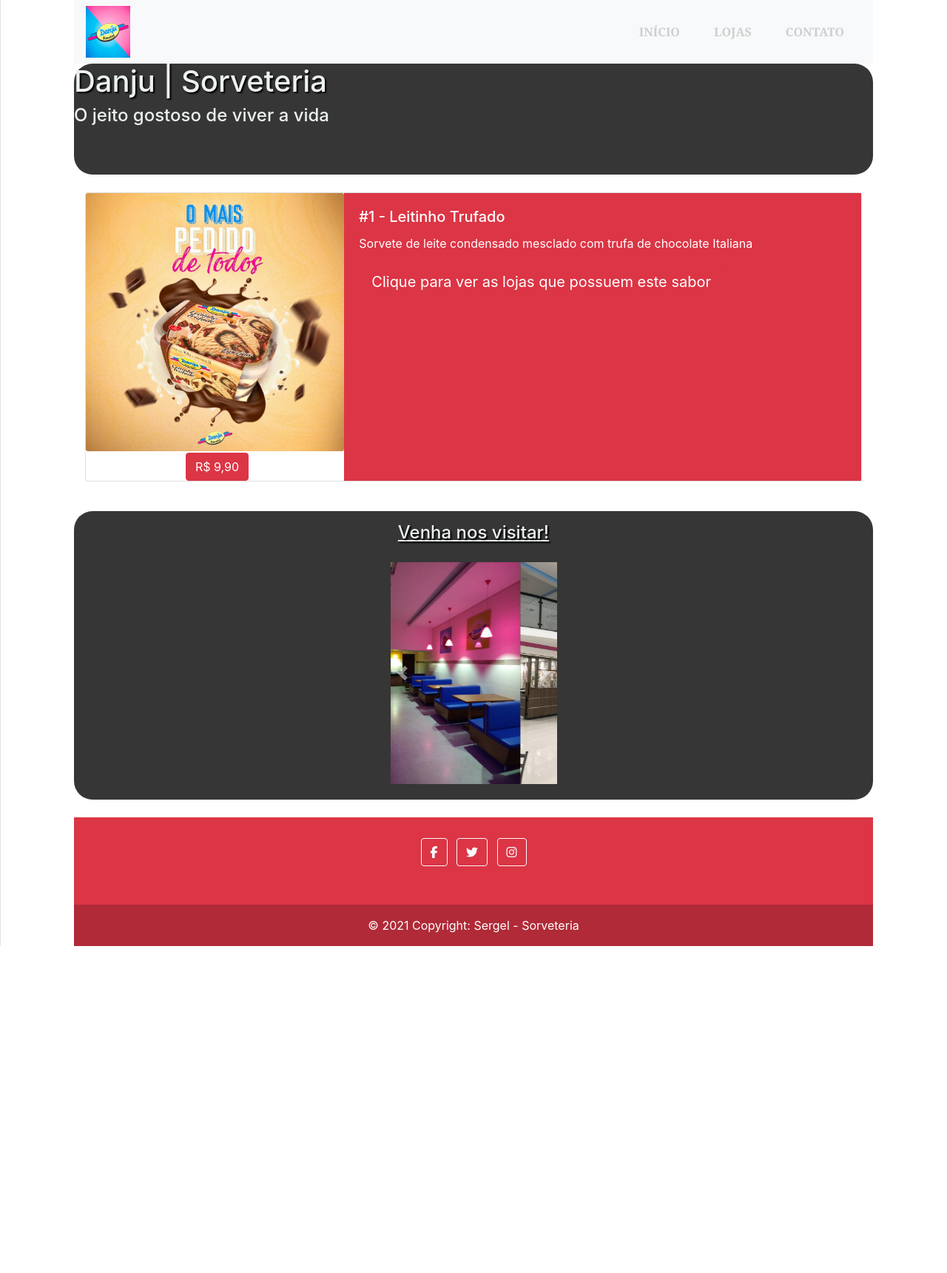
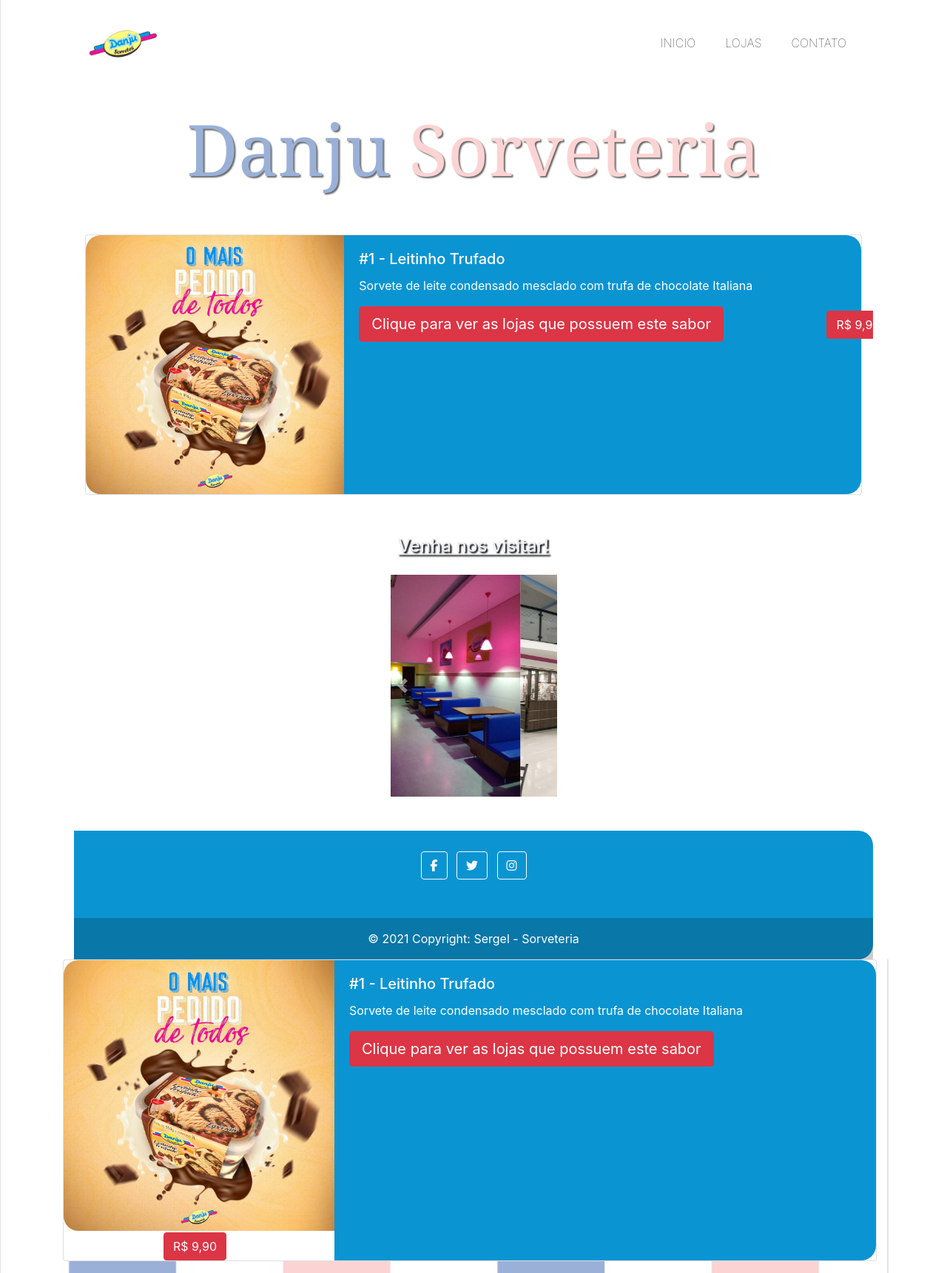
Before and after one commit to qu3/Site-Sorveteria, a plain HTML site: page LeitTrufado.html in a window 1280 px wide. Shown: the whole page at 74% size. Before the commit the page ends 1279 px from the top, so only its background shows below. Drawn offline with nearby package versions, Linux system fonts and the light colour scheme.

Commit message:
Complete Refactorig

```diff
--- a/LeitTrufado.html
+++ b/LeitTrufado.html
@@ -1,17 +1,22 @@
 <!DOCTYPE html>
 <html lang="pt-br">
+
 <head>
 
 	<meta charset="utf-8">
 	<meta name="viewport" content="width=device-width, initial-scale=1, shrink-to-fit=no">
 
 	<script src="https://kit.fontawesome.com/a6efade5be.js" crossorigin="anonymous"></script>
-    <link rel="stylesheet" href="https://stackpath.bootstrapcdn.com/bootstrap/4.1.3/css/bootstrap.min.css" integrity="sha384-MCw98/SFnGE8fJT3GXwEOngsV7Zt27NXFoaoApmYm81iuXoPkFOJwJ8ERdknLPMO" crossorigin="anonymous">
+	<link rel="stylesheet" href="https://stackpath.bootstrapcdn.com/bootstrap/4.1.3/css/bootstrap.min.css"
+		integrity="sha384-MCw98/SFnGE8fJT3GXwEOngsV7Zt27NXFoaoApmYm81iuXoPkFOJwJ8ERdknLPMO" crossorigin="anonymous">
 	<link rel="stylesheet" href="css/style.css">
+	<link rel="stylesheet" href="css/styleAcai.css">
+
 
 	<title>Danju | Sorveteria</title>
-	<link rel="icon" href="img/logo.png"/>
+	<link rel="icon" href="img/logo.png" />
 </head>
+
 <body>
 
 
@@ -22,18 +27,24 @@
 					<div class="row">
 						<div class="col-sm">
 							<nav class="navbar navbar-expand-lg navbar-light bg-light">
-			 			 <img src="img/logo.png" width="60px" height="70px">
+								<img src="img/logo-removebg-preview-removebg-preview.png" width="100px">
 								<div class="collapse navbar-collapse d-lg-flex justify-content-end" id="navbarNav">
 									<ul class="navbar-nav">
-						    	  <li class="nav-item active">
-						       		 <a class="nav-link" id="item" href="index.html">Início <span class="sr-only">(current)</span></a>
-						    	  </li>
-						     	  <li class="nav-item">
-						        	<a class="nav-link" id="item" href="#">Lojas</a>
-						          </li>
-						     	  <li class="nav-item">
-						        	<a class="nav-link" id="item" href="#">Contato</a>
-						      	  </li>
+										<div class="button_cont" align="center">
+											<a class="buttom-navbar" href="index.html" target="_blank" rel="nofollow noopener">
+												Inicio
+											</a>
+										</div>
+										<div class="button_cont" align="center">
+											<a class="buttom-navbar" href="#" target="_blank" rel="nofollow noopener">
+												Lojas
+											</a>
+										</div>
+										<div class="button_cont" align="center">
+											<a class="buttom-navbar" href="#" target="_blank" rel="nofollow noopener">
+												Contato
+											</a>
+										</div>
 									</ul>
 								</div>
 							</nav>
@@ -49,9 +60,12 @@
 					<div class="row meio">
 						<div class="col-sm">
 							<div class="banner">
-							<div id="bem-vindo">
-					            <h1 style="text-shadow:#000 2px 2px 2px; color:#ecf0f1;"> Danju | Sorveteria</h1>
-					            <h4 style="text: shadow #000; 2px 2px 2px; color:#ecf0f1;">O jeito gostoso de viver a vida</h4>					        </div>
+								<div id="recepcao">
+									<h1 class="title-recepcao">
+										<a1>Danju</a1>
+										<a2>Sorveteria</a2>
+									</h1>
+								</div>
 							</div>
 						</div>
 					</div>
@@ -64,20 +78,27 @@
 							<div class="col-sm">
 								<div class="card mb-3" style="max-width: 1100px;">
 									<div class="row no-gutters">
+
+
 										<div class="col-md-4">
-					     			 <img src="img/sov1.jpg" class="card-img" alt="Leitinho Trufado">
-					     			 <button type="button" id="btn-pre" class="btn btn-danger">R$ 9,90</button>
+											<img src="img/sov1.jpg" class="card-img" alt="chocolate">
 										</div>
+
+
 										<div class="col-md-8 text-white bg-danger">
 											<div class="card-body">
 												<h5 class="card-title">#1 - Leitinho Trufado</h5>
 												<p class="card-text">Sorvete de leite condensado mesclado com trufa de chocolate Italiana</p>
 
-					       					 <a tabindex="0" class="btn btn-lg btn-danger" role="button" data-toggle="popover" data-trigger="focus" title="Lojas:" data-content="Santa Amelia, Jardim Amanda, Santa Clara">Clique para ver as lojas que possuem este sabor</a>
-
+												<a tabindex="0" class="btn btn-lg btn-danger" role="button" data-toggle="popover"
+													data-trigger="focus" title="Lojas:" data-content="Holambra e Santa Bárbara D'Oeste">Clique
+													para ver as lojas que possuem este sabor</a>
+												<button type="button" id="btn-pre" class="btn btn-danger">R$ 9,90</button>
 
 											</div>
+
 										</div>
+
 									</div>
 								</div>
 							</div>
@@ -95,7 +116,8 @@
 						<div class="container">
 							<div class="row meio">
 								<div class="col-xs-6">
-				  		<h4 style="text-shadow:#000 2px 2px 2px; color:#ecf0f1;text-align: center;padding-top: 15px;"><u>Venha nos visitar!</u></h4>
+									<h4 style="text-shadow:#000 2px 2px 2px; color:#ecf0f1;text-align: center;padding-top: 15px;"><u>Venha
+											nos visitar!</u></h4>
 									<div id="carouselExampleIndicators" class="carousel slide flip" data-ride="carousel">
 										<div class="carousel-inner">
 											<div class="carousel-item active">
@@ -136,7 +158,7 @@
 								</a>
 
 								<a class="btn btn-outline-light btn-floating m-1" href="#!" role="button">
-      	<i class="fab fa-instagram"></i >
+									<i class="fab fa-instagram"></i>
 								</a>
 
 							</section>
@@ -156,9 +178,15 @@
 
 		<!-- JavaScript (Opcional) -->
 		<!-- jQuery primeiro, depois Popper.js, depois Bootstrap JS -->
-    <script src="https://code.jquery.com/jquery-3.3.1.slim.min.js" integrity="sha384-q8i/X+965DzO0rT7abK41JStQIAqVgRVzpbzo5smXKp4YfRvH+8abtTE1Pi6jizo" crossorigin="anonymous"></script>
-    <script src="https://cdnjs.cloudflare.com/ajax/libs/popper.js/1.14.3/umd/popper.min.js" integrity="sha384-ZMP7rVo3mIykV+2+9J3UJ46jBk0WLaUAdn689aCwoqbBJiSnjAK/l8WvCWPIPm49" crossorigin="anonymous"></script>
-    <script src="https://stackpath.bootstrapcdn.com/bootstrap/4.1.3/js/bootstrap.min.js" integrity="sha384-ChfqqxuZUCnJSK3+MXmPNIyE6ZbWh2IMqE241rYiqJxyMiZ6OW/JmZQ5stwEULTy" crossorigin="anonymous"></script>
+		<script src="https://code.jquery.com/jquery-3.3.1.slim.min.js"
+			integrity="sha384-q8i/X+965DzO0rT7abK41JStQIAqVgRVzpbzo5smXKp4YfRvH+8abtTE1Pi6jizo"
+			crossorigin="anonymous"></script>
+		<script src="https://cdnjs.cloudflare.com/ajax/libs/popper.js/1.14.3/umd/popper.min.js"
+			integrity="sha384-ZMP7rVo3mIykV+2+9J3UJ46jBk0WLaUAdn689aCwoqbBJiSnjAK/l8WvCWPIPm49"
+			crossorigin="anonymous"></script>
+		<script src="https://stackpath.bootstrapcdn.com/bootstrap/4.1.3/js/bootstrap.min.js"
+			integrity="sha384-ChfqqxuZUCnJSK3+MXmPNIyE6ZbWh2IMqE241rYiqJxyMiZ6OW/JmZQ5stwEULTy"
+			crossorigin="anonymous"></script>
 
 		<script type="text/javascript">
 			$(function () {
@@ -168,4 +196,33 @@
 
 
 </body>
+
 </html>
+
+
+<div class="row meio">
+	<div class="col-sm">
+		<div class="card mb-3" style="max-width: 1100px;">
+			<div class="row no-gutters">
+				<div class="col-md-4">
+					<img src="img/sov1.jpg" class="card-img" alt="Leitinho Trufado">
+					<button type="button" id="btn-pre" class="btn btn-danger">R$ 9,90</button>
+				</div>
+				<div class="col-md-8 text-white bg-danger">
+					<div class="card-body">
+						<h5 class="card-title">#1 - Leitinho Trufado</h5>
+						<p class="card-text">Sorvete de leite condensado mesclado com trufa de chocolate Italiana</p>
+
+						<a tabindex="0" class="btn btn-lg btn-danger" role="button" data-toggle="popover"
+							data-trigger="focus" title="Lojas:"
+							data-content="Santa Amelia, Jardim Amanda, Santa Clara">Clique para ver as lojas que possuem
+							este sabor</a>
+
+
+					</div>
+				</div>
+			</div>
+		</div>
+	</div>
+</div>
+</div>
--- a/css/style.css
+++ b/css/style.css
@@ -12,9 +12,36 @@
 	height: 200px;
 }
 
+.bg-light{
+	background-color: white !important;
+}
+
+.buttom-navbar {
+	border: none;
+	background: #ffffff;
+	color: black !important;
+	font-weight: 100;
+	padding: 20px;
+	text-transform: uppercase;
+	border-radius: 6px;
+	display: inline-block;
+	transition: all 0.3s ease 0s;
+}
+
+.buttom-navbar:hover {
+	color: #404040 !important;
+	font-weight: 700 !important;
+	letter-spacing: 3px;
+	background: rgba(251,211,211,255);
+	-webkit-box-shadow: 0px 5px 40px -10px rgba(251,211,211,255);
+	-moz-box-shadow: 0px 5px 40px -10px rgba(251,211,211,255);
+	transition: all 0.3s ease 0s;
+	text-decoration:none;
+}
+
 nav ul li {
 	display:inline;
-	padding:15px;
+	padding:14px;
 	font-size:16px;
 	font-family: Cambria, Cochin, Georgia, Times, 'Times New Roman';
 }
@@ -26,28 +53,35 @@
 }
 
 nav ul li #item:hover {
-	background-color: #cecece;
-	font-size:14px;
-	transition: all 0.3s;
-	border: 2px solid;
-	border-radius: 10px;
-	border-color: #dd2a8a;
-	color: #FFF;
+	font-size:17px;
+	transition: all 0.10s;
+	color: rgba(251,211,211,255)F;
 
 }
 
 /* BANNER */
 .banner{
 	width: 100%;
-	height: 150px;
-	background-color: #363636;
 	border-radius: 25px;
 }
+
+.title-recepcao{
+	font-size: 6em;
+	text-shadow:#686868 2px 2px 2px;
+}
+
+.title-recepcao a1 {
+	color: #9ab0d7;
+}
+
+.title-recepcao a2 {
+	color: rgba(251,211,211,255);
+}
+
 
 .banner2{
 	width: 100%;
 	height: 390px;
-	background-color: #363636;
 	border-radius: 25px;
 }
 
@@ -126,10 +160,32 @@
 	color: #0b94d2;
 }
 
-/* CHOCOLATE */
+.title-slido {
+	font-size: 2em;
+	text-shadow:#646464 2px 2px 2px;
+}
+
+
+.title-slido a1 {
+	color: #9ab0d7;
+}
+
+.title-slido a2 {
+	color: rgba(251,211,211,255);
+}
+
+
+/* LEITINHO TRUFADO */
 
 #btn-pre{
 	position: relative;
 	left: 135px;
 	margin-top: 2px;
 }
+
+/* FOOTER */
+
+.bg-danger {
+	border-radius: 20px 20px 0px 0px;
+	background-color: #0b94d2 !important;
+}
--- /dev/null
+++ b/css/styleAcai.css
@@ -0,0 +1,13 @@
+
+
+/* CARD IMAGE PRODUCT*/
+
+.card-img {
+  width: 100%;
+  border-radius: 20px 0px 0px 20px !important;
+}
+
+.bg-danger {
+  border-radius: 0px 20px 20px 0px !important;
+
+}
```
Also changed, not shown: AbcxVinho.html (+51 -27 lines), Acai.html (+53 -25 lines), CafTrufd.html (+54 -24 lines), IoMarc.html (+50 -26 lines), index.html (+48 -25 lines), index2.html (+51 -28 lines), index3.html (+46 -25 lines), img/logo-removebg-preview-removebg-preview.png (added). Lines whose indentation alone changed are shown as unchanged.
